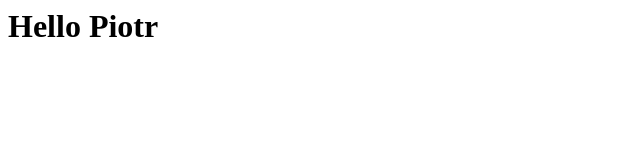
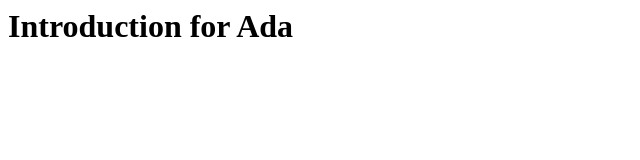
Before and after one commit to dziubichmarlena/introductions-2, a plain HTML site: page index.html in a window 1280 px wide. Shown: the whole page, without its empty margins (0-640 px from the left). Drawn offline with Linux system fonts and the light colour scheme.

Commit message:
Hello Ada

```diff
--- a/index.html
+++ b/index.html
@@ -1 +1 @@
-<h1>Hello Piotr</h1>
+<h1>Introduction for Ada</h1>
```
